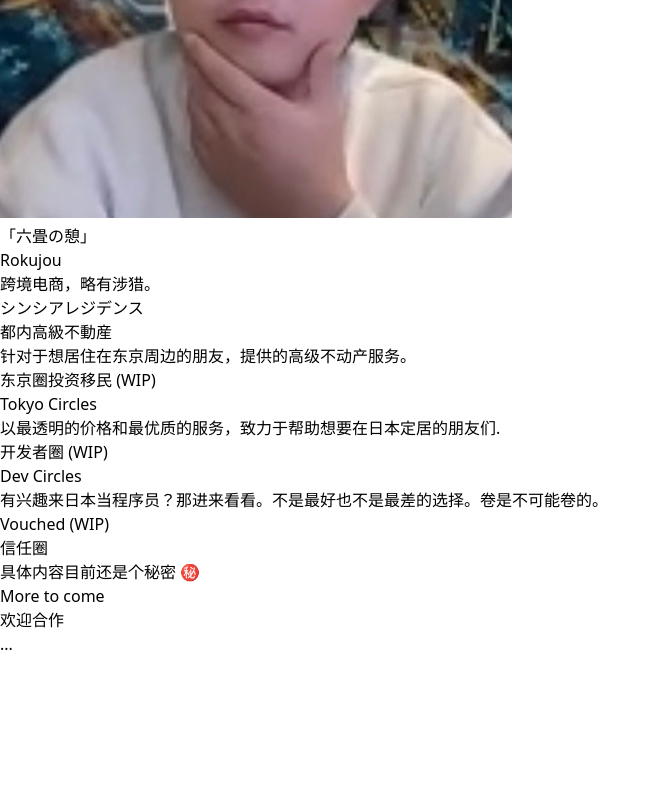
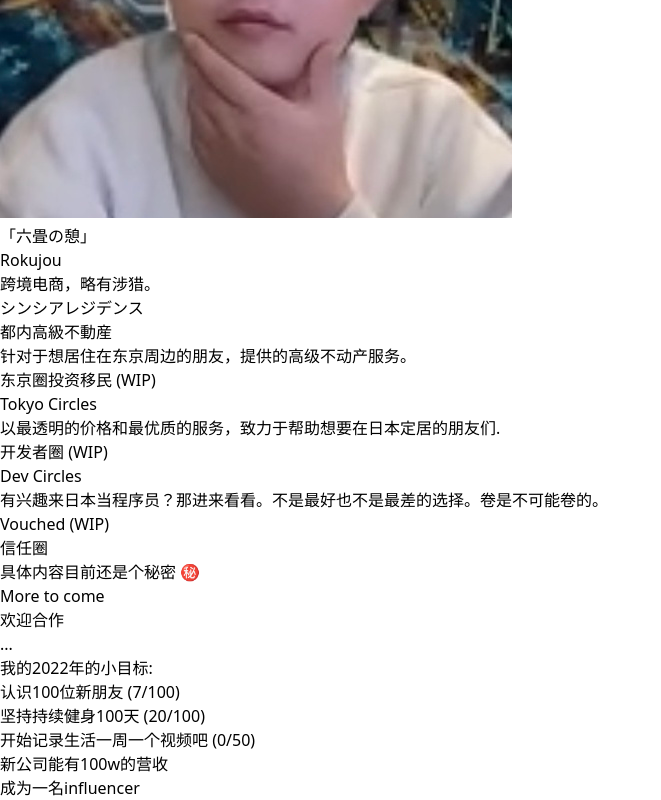
Before and after one commit to myt588/mytt-dev, a Next.js app: page / in a window 1280 px wide. Shown: the part 342-1142 px from the top of the page, without its empty margins (0-661 px from the left). Before the commit the page ends 998 px from the top, so only its background shows below. Built offline with nearby package versions, Linux system fonts and the light colour scheme.

Commit message:
feat: add annual goal

```diff
--- /dev/null
+++ b/src/components/AnnualGoals.tsx
@@ -0,0 +1,24 @@
+const goals = [
+  `认识100位新朋友 (7/100)`,
+  `坚持持续健身100天 (20/100)`,
+  `开始记录生活一周一个视频吧 (0/50)`,
+  `新公司能有100w的营收`,
+  `成为一名influencer`,
+];
+
+export default function AnnualGoal() {
+  return (
+    <section>
+      <h3 className="text-xl font-bold text-center my-5">
+        我的2022年的小目标:
+      </h3>
+      <div className="flex justify-center">
+        <ol className="w-80 list-decimal">
+          {goals.map((goal, index) => (
+            <li key={index}>{goal}</li>
+          ))}
+        </ol>
+      </div>
+    </section>
+  );
+}
--- a/src/pages/index.tsx
+++ b/src/pages/index.tsx
@@ -2,6 +2,7 @@ import Head from 'next/head';
 import Image from 'next/image';
 import Avatar from '@/assets/avatar.jpg';
 import ProjectList from '@/components/ProjectList';
+import AnnualGoals from '@/components/AnnualGoals';
 
 export default function Home() {
   return (
@@ -23,6 +24,8 @@ export default function Home() {
         </div>
 
         <ProjectList />
+
+        <AnnualGoals />
       </main>
     </div>
   );
```
